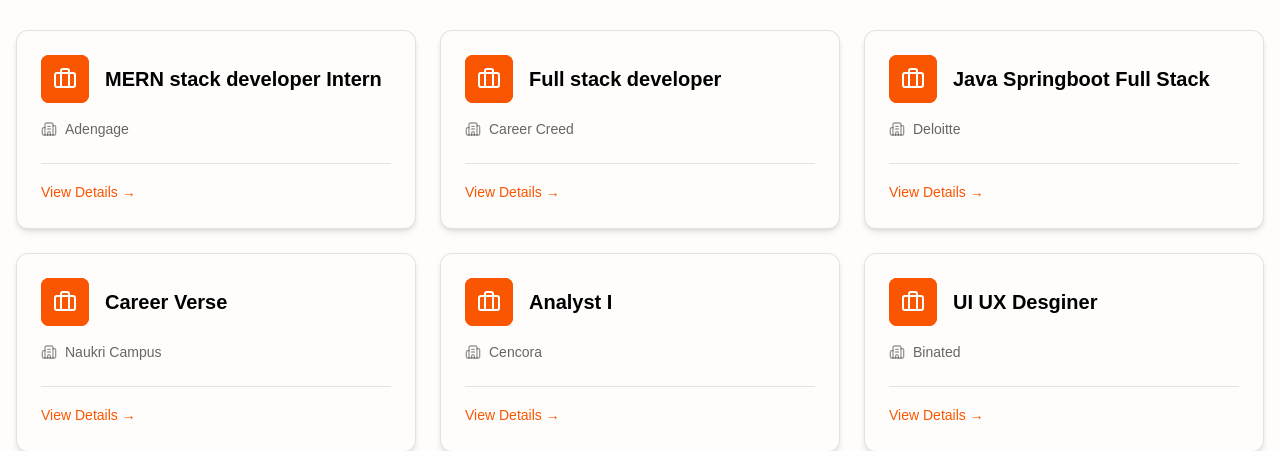
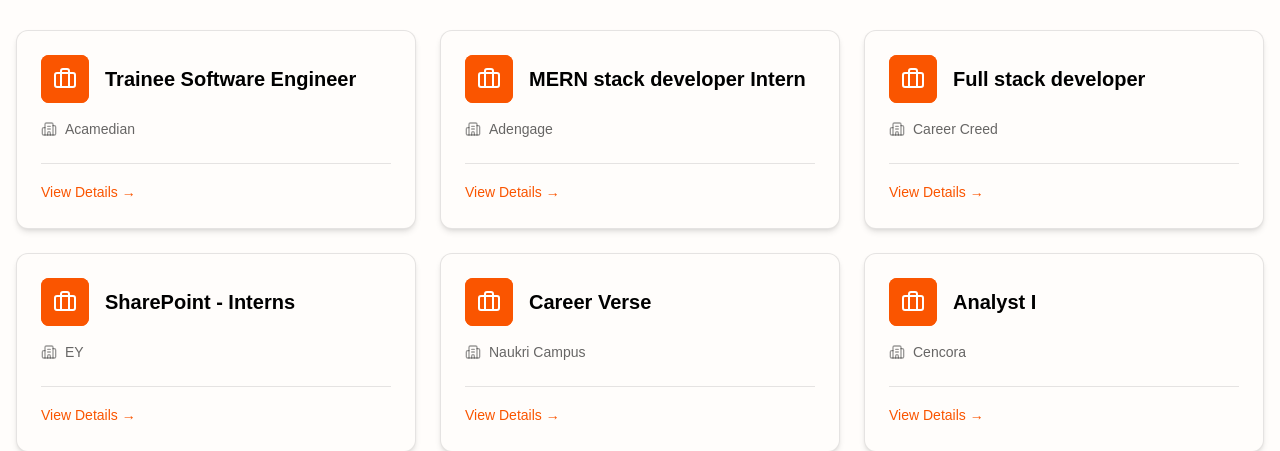
Before and after one commit to meethcodes04/devcareers, a React (Vite) app in the folder frontend/: page /company-details in a window 1280 px wide. Shown: the part 324-775 px from the top of the page. Built offline with nearby package versions, Linux system fonts and the light colour scheme; no server answers.

Commit message:
Added new job

```diff
--- a/frontend/src/data/jobData/jobData.js
+++ b/frontend/src/data/jobData/jobData.js
@@ -67,8 +67,8 @@
   }
   ,{
     id: 169,
-    company: 'Deloitte', role: 'Java Springboot Full Stack',
-    hiringLink: 'https://southasiacareers.deloitte.com/job/Mumbai-Analyst-Java-Springboot-Full-Stack-Mumbai-Engineering/52798444'
+    company: 'EY', role: 'SharePoint - Interns',
+    hiringLink: 'https://eyglobal.yello.co/jobs/1P5qeCUHqr5QOss5dpjGTw?job_board_id=c1riT--B2O-KySgYWsZO1Q'
   }
   ,{
     id: 170,
@@ -80,6 +80,11 @@
     company: 'Adengage', role: 'MERN stack developer Intern',
     hiringLink: 'https://www.naukri.com/job-listings-mern-stack-developer-intern-adengage-mumbai-hyderabad-mumbai-hyderabad-0-to-1-years-240226930230cd'
   }
+  ,{
+    id:172,
+    company: 'Acamedian', role: 'Trainee Software Engineer',
+    hiringLink: 'https://academian.keka.com/careers/jobdetails/129744'
+  }
 ]
 
 export default companiesData
```
